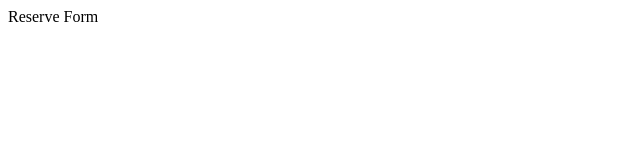
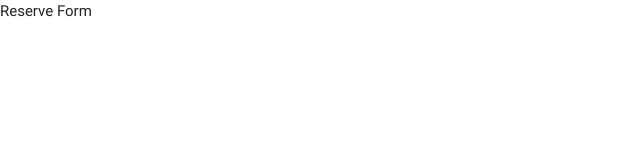
Before and after one commit to AbcAbcwebd/Hot-Restaurant, a website: page app/public/reserve.html in a window 1280 px wide. Shown: the full height of the page, 0-640 px from the left. Drawn offline with nearby package versions, Linux system fonts and the light colour scheme.

Commit message:
merge problem

```diff
--- a/app/public/reserve.html
+++ b/app/public/reserve.html
@@ -1,10 +1,18 @@
 <html>
     <head>
         <title>Reserve</title>
+        <!-- Compiled and minified CSS -->
+        <link rel="stylesheet" href="https://cdnjs.cloudflare.com/ajax/libs/materialize/0.100.1/css/materialize.min.css">
+        <!--Import Google Icon Font-->
+        <link href="https://fonts.googleapis.com/icon?family=Material+Icons" rel="stylesheet">
+
+
     </head>
     <body>
         <header>Reserve Form</header>
         <main></main>
         <footer></footer>
+        <!-- Compiled and minified JavaScript -->
+        <script src="https://cdnjs.cloudflare.com/ajax/libs/materialize/0.100.1/js/materialize.min.js"></script>
     </body>
 </html>
--- a/server.js
+++ b/server.js
@@ -3,6 +3,8 @@
 var express = require("express");
 
 var app = express();
+
+
 var PORT = 3000;
 
 var firstCustomer = {
```
